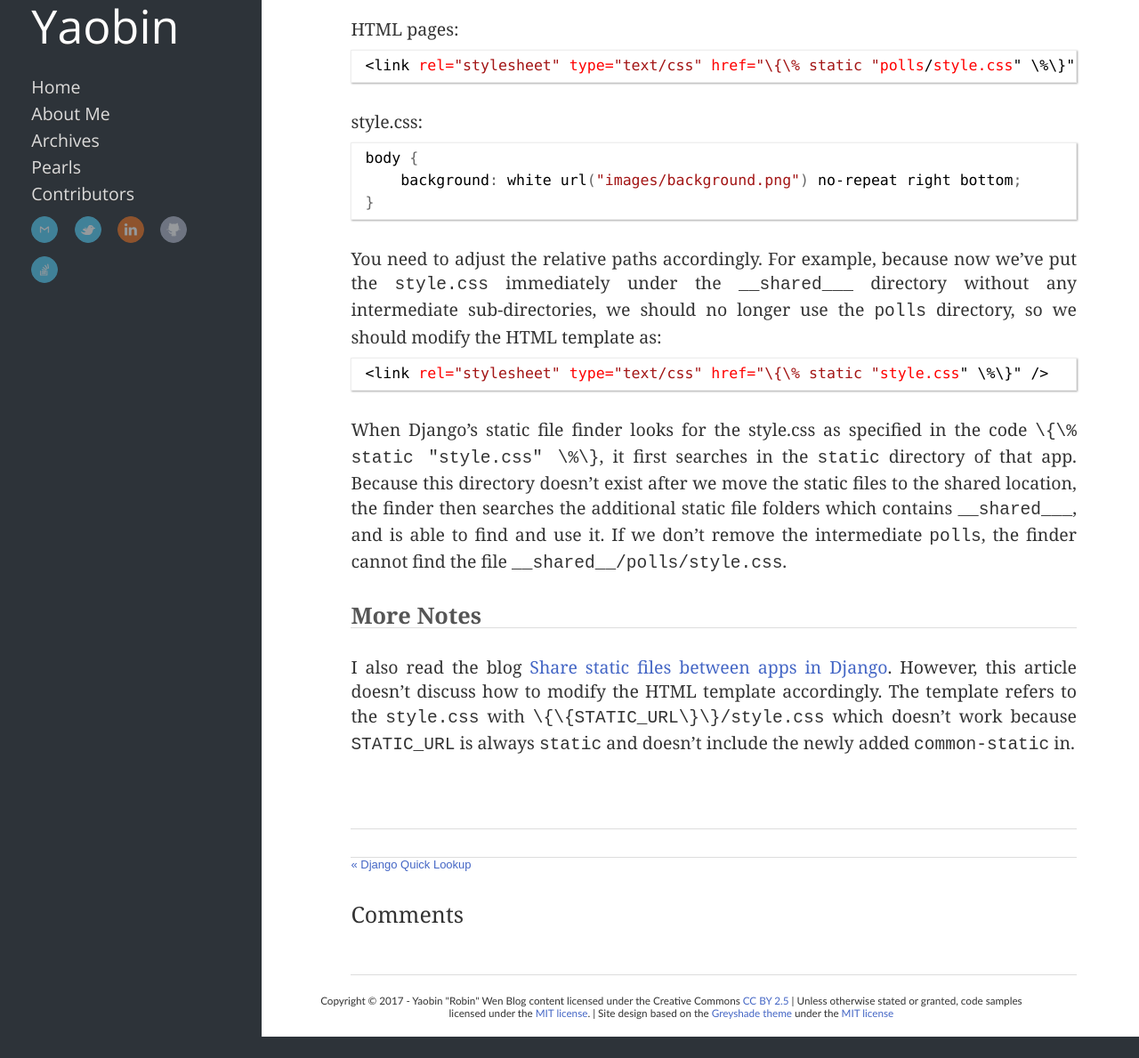
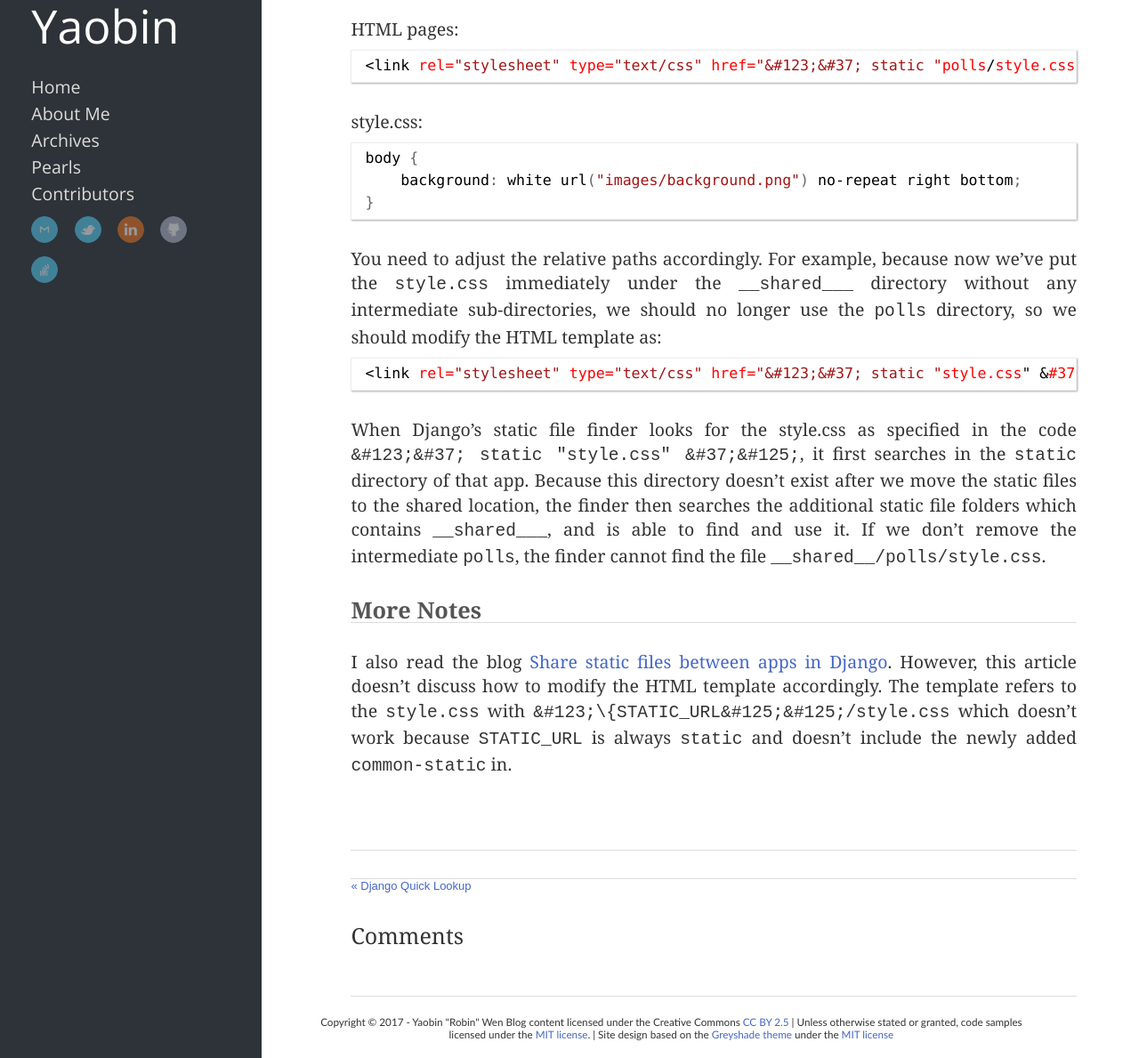
Before and after one commit to Tianhao25/yaobinwen.github.io, a Jekyll site: the page built from _posts/2017/2017-02-07-Django-how-to-share-static-files.md, in a window 1280 px wide and 1400 px high, scrolled down 1945 px, cut to the strip 211-1400 px from the top of the window. Shown: the whole strip at 89% size. Built offline with Jekyll 4.4.1, drawn with Linux system fonts in a browser that asks for light colours; nearby versions of some CDN libraries; comment, search, counter and statistics services are not loaded; before the commit the page ends 3321 px from its top, so only the background shows below that.

Commit message:
Update post

````diff
--- a/_posts/2017/2017-02-07-Django-how-to-share-static-files.md
+++ b/_posts/2017/2017-02-07-Django-how-to-share-static-files.md
@@ -91,7 +91,7 @@ The HTML templates in Django's official tutorials refer to the static files as f
 HTML pages:
 
 ```html
-<link rel="stylesheet" type="text/css" href="\{\% static "polls/style.css" \%\}" />
+<link rel="stylesheet" type="text/css" href="&#123;&#37; static "polls/style.css" &#37;&#125;" />
 ```
 
 style.css:
@@ -105,11 +105,11 @@ body {
 You need to adjust the relative paths accordingly. For example, because now we've put the ```style.css``` immediately under the ```__shared___``` directory without any intermediate sub-directories, we should no longer use the ```polls``` directory, so we should modify the HTML template as:
 
 ```html
-<link rel="stylesheet" type="text/css" href="\{\% static "style.css" \%\}" />
+<link rel="stylesheet" type="text/css" href="&#123;&#37; static "style.css" &#37;&#125;" />
 ```
 
-When Django's static file finder looks for the style.css as specified in the code ```\{\% static "style.css" \%\}```, it first searches in the ```static``` directory of that app. Because this directory doesn't exist after we move the static files to the shared location, the finder then searches the additional static file folders which contains ```__shared___```, and is able to find and use it. If we don't remove the intermediate ```polls```, the finder cannot find the file ```__shared__/polls/style.css```.
+When Django's static file finder looks for the style.css as specified in the code ```&#123;&#37; static "style.css" &#37;&#125;```, it first searches in the ```static``` directory of that app. Because this directory doesn't exist after we move the static files to the shared location, the finder then searches the additional static file folders which contains ```__shared___```, and is able to find and use it. If we don't remove the intermediate ```polls```, the finder cannot find the file ```__shared__/polls/style.css```.
 
 ## More Notes
 
-I also read the blog [Share static files between apps in Django](http://vincesalvino.blogspot.com/2013/02/share-static-files-between-apps-in.html). However, this article doesn't discuss how to modify the HTML template accordingly. The template refers to the ```style.css``` with ```\{\{STATIC_URL\}\}/style.css``` which doesn't work because ```STATIC_URL``` is always ```static``` and doesn't include the newly added ```common-static``` in.
+I also read the blog [Share static files between apps in Django](http://vincesalvino.blogspot.com/2013/02/share-static-files-between-apps-in.html). However, this article doesn't discuss how to modify the HTML template accordingly. The template refers to the ```style.css``` with ```&#123;\{STATIC_URL&#125;&#125;/style.css``` which doesn't work because ```STATIC_URL``` is always ```static``` and doesn't include the newly added ```common-static``` in.
````
